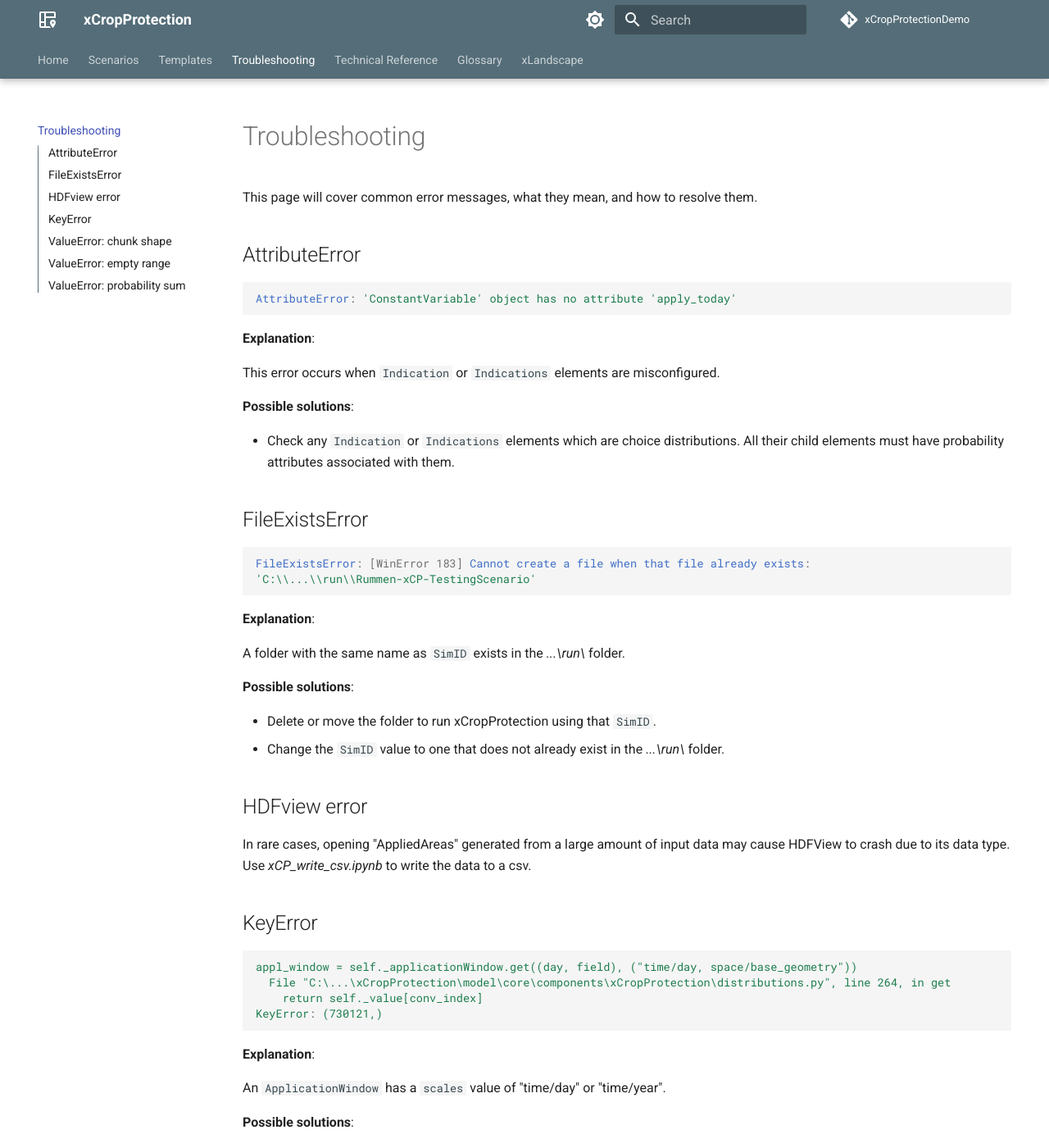
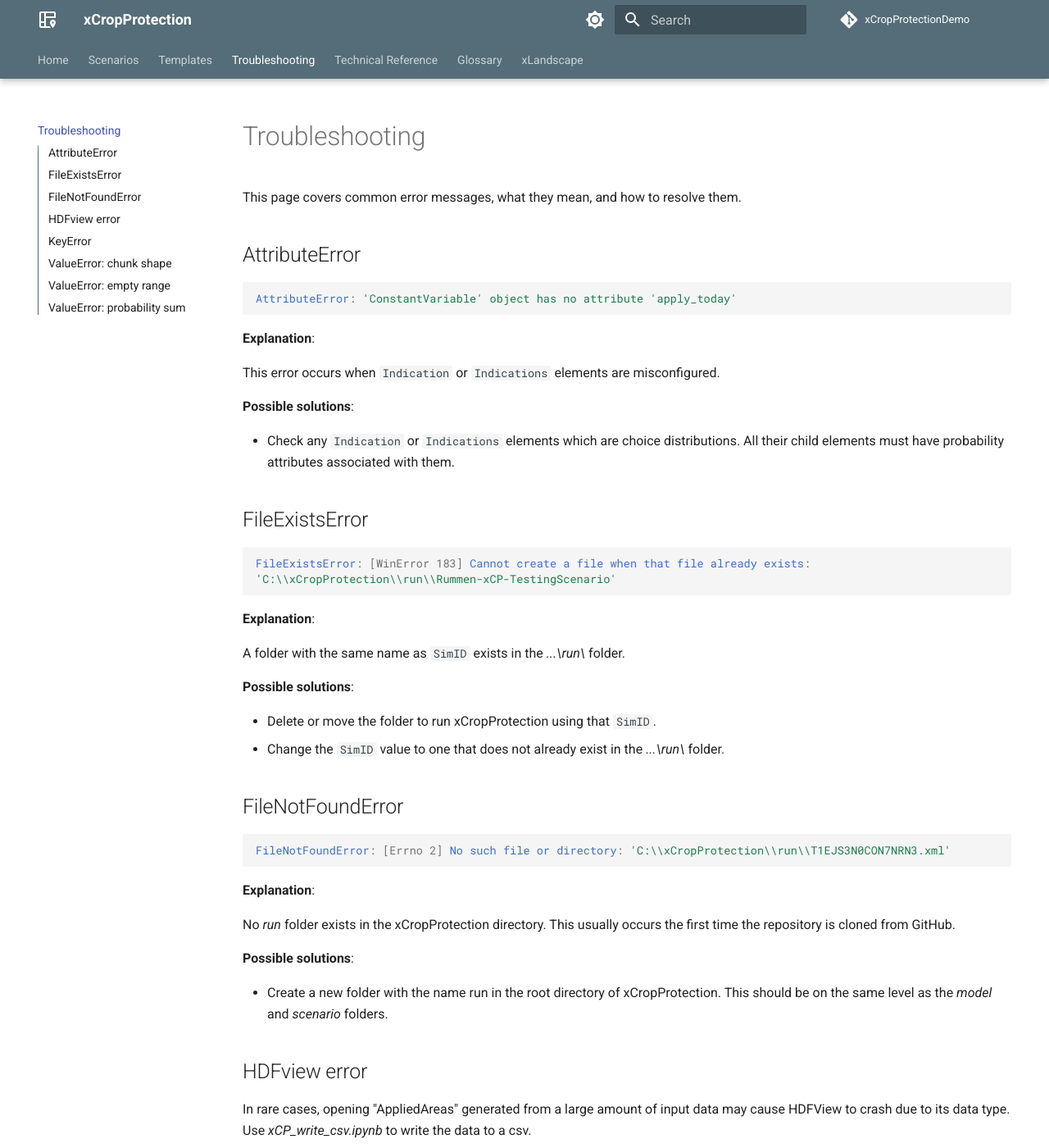
Before and after one commit to xlandscape/xCropProtectionDemoDoc, an MkDocs documentation site: the page built from docs/troubleshooting/troubleshooting.md, in a window 1280 px wide and 1400 px high. Shown: the whole window at 82% size. Built offline with MkDocs 1.6.1 and Material for MkDocs 9.7.7, drawn with Linux system fonts in a browser that asks for light colours; comment, search, counter and statistics services are not loaded; some of the changed text lies outside the part shown.

Commit message:
Added new troubleshooting item; fixed probability error on distributions page; small formatting updates

````diff
--- a/docs/troubleshooting/troubleshooting.md
+++ b/docs/troubleshooting/troubleshooting.md
@@ -1,6 +1,6 @@
 # Troubleshooting
 
-This page will cover common error messages, what they mean, and how to resolve them.
+This page covers common error messages, what they mean, and how to resolve them.
 
 
 ## AttributeError
@@ -21,7 +21,7 @@
 
 ``` { .yaml .no-copy }
 FileExistsError: [WinError 183] Cannot create a file when that file already exists:
-'C:\\...\\run\\Rummen-xCP-TestingScenario'
+'C:\\xCropProtection\\run\\Rummen-xCP-TestingScenario'
 ```
 
 **Explanation**:
@@ -33,6 +33,20 @@
 - Delete or move the folder to run xCropProtection using that `SimID`.
 - Change the `SimID` value to one that does not already exist in the *\...\run\\* folder.
 
+## FileNotFoundError
+
+``` { .yaml .no-copy}
+FileNotFoundError: [Errno 2] No such file or directory: 'C:\\xCropProtection\\run\\T1EJS3N0CON7NRN3.xml'
+```
+
+**Explanation**:
+
+No *run* folder exists in the xCropProtection directory. This usually occurs the first time the repository is cloned from GitHub.
+
+**Possible solutions**:
+
+- Create a new folder with the name run in the root directory of xCropProtection. This should be on the same level as the *model* and *scenario* folders.
+
 ## HDFview error
 In rare cases, opening "AppliedAreas" generated from a large amount of input data may cause HDFView to crash due to its data type. Use *xCP_write_csv.ipynb* to write the data to a csv.
 
@@ -40,7 +54,7 @@
 
 ``` { .yaml .no-copy }
 appl_window = self._applicationWindow.get((day, field), ("time/day, space/base_geometry"))
-  File "C:\...\xCropProtection\model\core\components\xCropProtection\distributions.py", line 264, in get
+  File "C:\xCropProtection\model\core\components\xCropProtection\distributions.py", line 264, in get
     return self._value[conv_index]
 KeyError: (730121,)
 ```
````
Also changed, not shown: docs/reference/distributions.md (+12 -11 lines).
